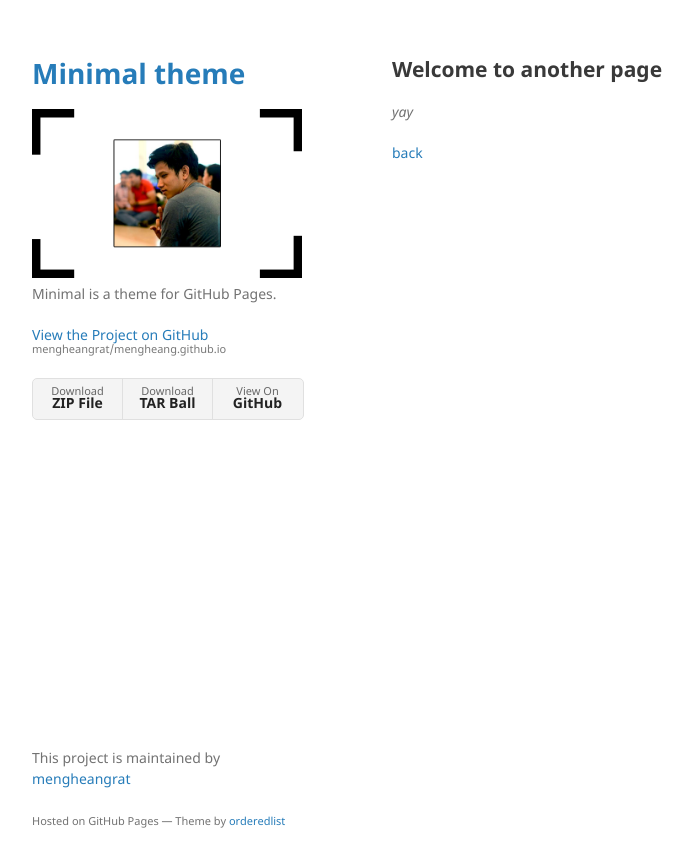
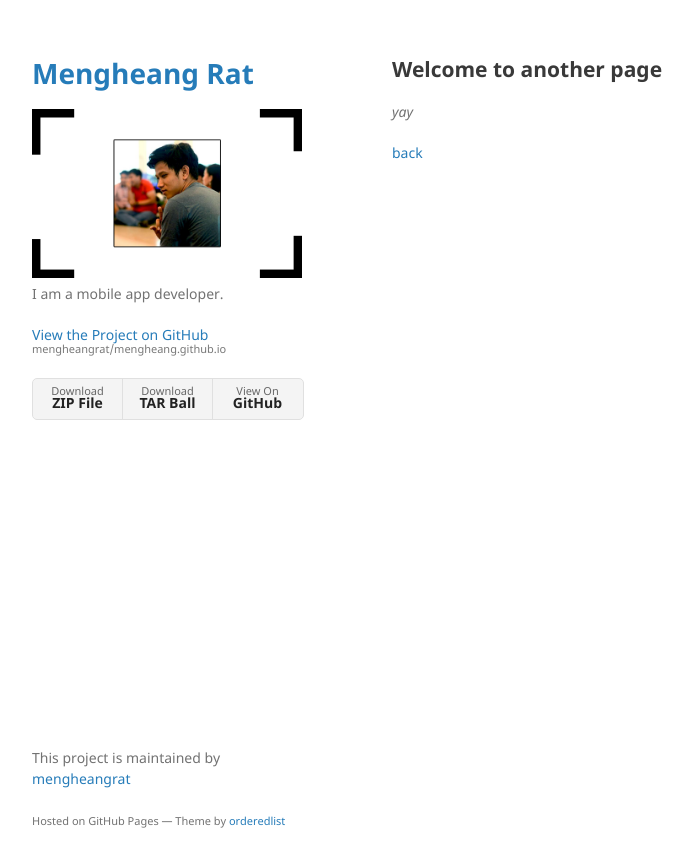
Before and after one commit to mengheangrat/mengheang.github.io, a Jekyll site: the page built from another-page.md, in a window 1280 px wide. Shown: the top 867 px of the page, without its empty margins (178-871 px from the left). Built offline with Jekyll 4.4.1, drawn with Linux system fonts in a browser that asks for light colours; our own code applies the rules of GitHub Pages for plain Markdown files.

Commit message:
change title to my name

```diff
--- a/_config.yml
+++ b/_config.yml
@@ -1,6 +1,6 @@
-title: Minimal theme
+title: Mengheang Rat
 logo: /assets/img/logo.png
-description: Minimal is a theme for GitHub Pages.
+description: I am a mobile app developer.
 show_downloads: true
 google_analytics:
 theme: jekyll-theme-minimal
```
